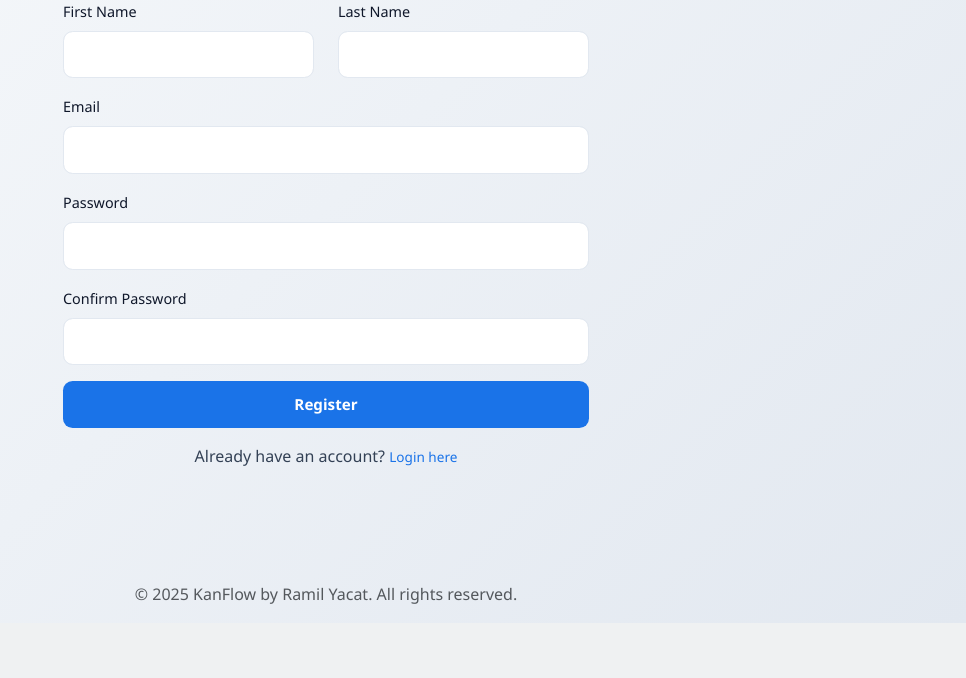
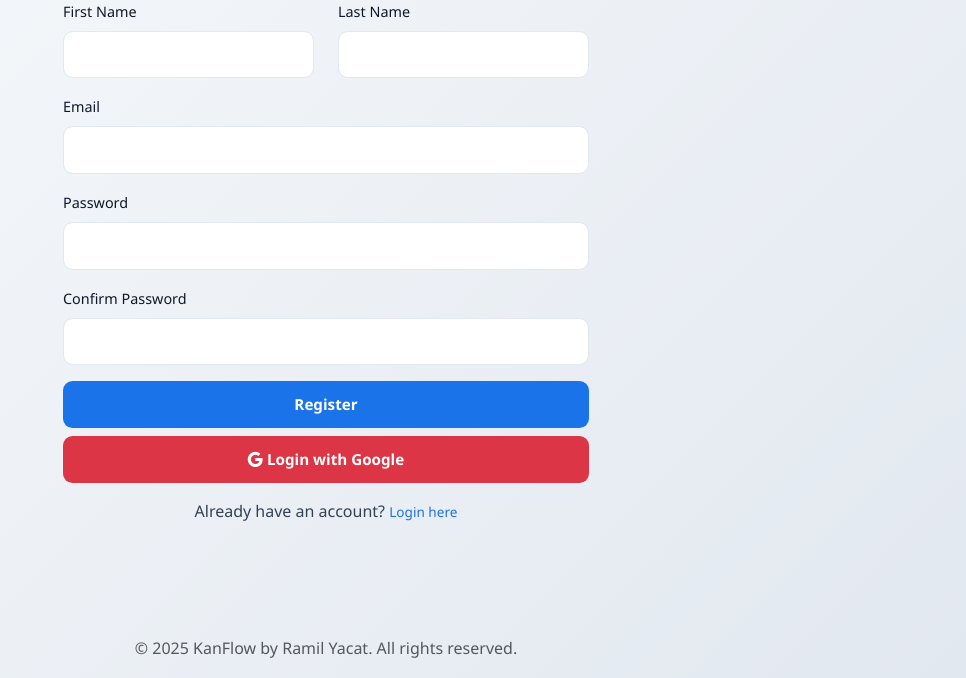
Before and after one commit to Ryacat423/python-flask, a Flask app: page /register in a window 1280 px wide. Shown: the part 208-886 px from the top of the page, without its empty margins (314-1280 px from the left). Before the commit the page ends 831 px from the top, so only its background shows below. Run offline with Flask 3, Linux system fonts and the light colour scheme; parts of the project's set-up code (start-up, migrations or seed data) failed here and were passed over; some libraries are stand-ins or nearby versions.

Commit message:
Added google oauth

```diff
--- a/app.py
+++ b/app.py
@@ -1,9 +1,22 @@
 from flask import Flask, render_template, request, redirect, url_for, session
 from routes.auth import auth_register, auth_login, auth_logout, login_required
+from db import users_collection as users
+from datetime import datetime
+from authlib.integrations.flask_client import OAuth
+from instance.api_key import *
 
-from datetime import datetime
 app = Flask(__name__)
 app.secret_key = "your-secret-key"
+
+oauth = OAuth(app)
+
+google = oauth.register(
+    name="google",
+    client_id=CLIENT_ID,
+    client_secret=CLIENT_SECRET,
+    server_metadata_url="https://accounts.google.com/.well-known/openid-configuration",
+    client_kwargs={"scope": "openid email profile"},
+)
 
 @app.route('/')
 def index():
@@ -21,6 +34,57 @@ def login():
 def logout():
     return auth_logout()
 
+@app.route('/login/google')
+def login_google():
+    try:
+        redirect_uri = url_for('authorize_google', _external=True)
+        return google.authorize_redirect(redirect_uri)
+    except Exception as e:
+        app.logger.error(f"Error during login: {str(e)}")
+        return f"Error occurred during login: {str(e)}", 500
+
+@app.route('/authorize/google')
+def authorize_google():
+    token = google.authorize_access_token()
+
+    res = google.get("https://openidconnect.googleapis.com/v1/userinfo")
+    user_info = res.json()
+
+    email = user_info.get("email")
+    firstname = user_info.get("given_name")
+    lastname = user_info.get("family_name")
+    picture = user_info.get("picture")
+    email_verified = user_info.get("email_verified", False)
+
+    existing_user = users.find_one({"email": email})
+
+    if not existing_user:
+        new_user = {
+            "firstname": firstname,
+            "lastname": lastname,
+            "email": email,
+            "picture": picture,
+            "email_verified": email_verified,
+            "oauth_provider": "google",
+            "google_id": user_info.get("sub"),
+            "role": "user"
+        }
+        result = users.insert_one(new_user)
+        user_id = result.inserted_id
+    else:
+        user_id = existing_user["_id"]
+
+    session['user_id'] = str(user_id)
+    session['name'] = f"{firstname} {lastname}"
+    session['email'] = email
+    session['role'] = existing_user.get("role", "user") if existing_user else "user"
+    session['picture'] = picture
+
+    next_page = request.args.get('next')
+    if next_page:
+        return redirect(next_page)
+    return redirect(url_for("dashboard"))
+
 @app.route('/dashboard')
 @login_required
 def dashboard():
--- a/routes/auth.py
+++ b/routes/auth.py
@@ -1,10 +1,7 @@
 from flask import request, flash, render_template, redirect, url_for, session
 from db import users_collection as users
 from functools import wraps
-
 from utils.auth_checker import validate_email, validate_password
-
-secret_key = "123"
 
 def auth_register():
     if request.method == 'POST':
--- a/static/css/landing/auth.css
+++ b/static/css/landing/auth.css
@@ -39,6 +39,15 @@ h3 {
     transition: background 0.3s ease, transform 0.2s ease;
 }
 
+.btn-danger {
+    border: none;
+    border-radius: 0.6rem;
+    padding: clamp(0.6rem, 1.5vw, 0.75rem);
+    font-size: clamp(0.95rem, 1vw, 1.05rem);
+    font-weight: 600;
+    transition: background 0.3s ease, transform 0.2s ease;
+}
+
 .btn-primary:hover {
     background: var(--accent-blue);
     transform: translateY(-2px);
--- a/templates/auth/login.html
+++ b/templates/auth/login.html
@@ -41,6 +41,9 @@
                         </div>
                         <button type="submit" class="btn btn-primary w-100">Login</button>
                     </form>
+                    <a href="{{ url_for('login_google') }}" class="btn btn-danger w-100 mt-2">
+                        <i class="bi bi-google"></i> Login with Google
+                    </a>
 
                     <div class="text-center mt-3">
                         <p>Don't have an account? <a href="{{ url_for('register') }}">Register here</a></p>
--- a/templates/auth/register.html
+++ b/templates/auth/register.html
@@ -57,6 +57,9 @@
                         <button type="submit" class="btn btn-primary w-100" id="submitBtn">Register</button>
                     </form>
 
+                    <a href="{{ url_for('login_google') }}" class="btn btn-danger w-100 mt-2">
+                        <i class="bi bi-google"></i> Login with Google
+                    </a>
                     <div class="text-center mt-3">
                         <p>Already have an account? <a href="{{ url_for('login') }}">Login here</a></p>
                     </div>
```
Also changed, not shown: utils/oauth.py (added, +13 -0 lines), 1 other file.
